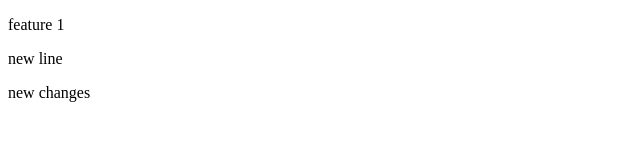
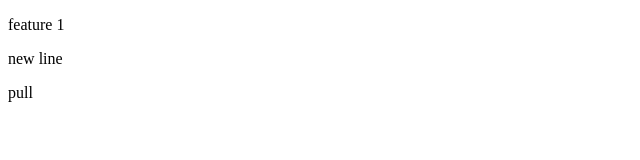
Before and after one commit to Sabeel-dot/my-third-repo, a plain HTML site: page index.html in a window 1280 px wide. Shown: the full height of the page, 0-640 px from the left. Drawn offline with Linux system fonts and the light colour scheme.

Commit message:
Update index.html

```diff
--- a/index.html
+++ b/index.html
@@ -8,6 +8,6 @@
 <body>
     <p>feature 1</p>
     <p>new line</p>
-    <p>new changes</p>
+    <p>pull</p>
 </body>
 </html>
```
